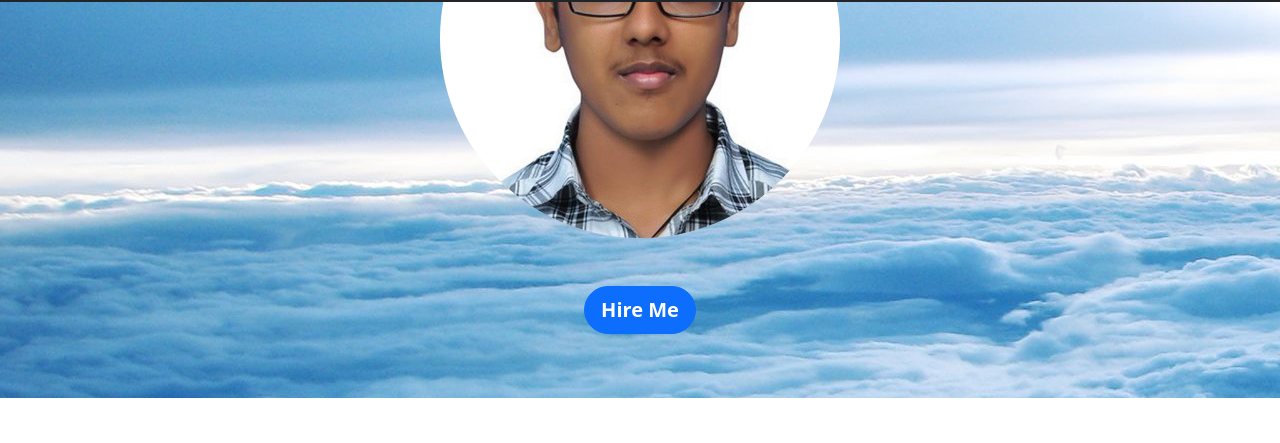
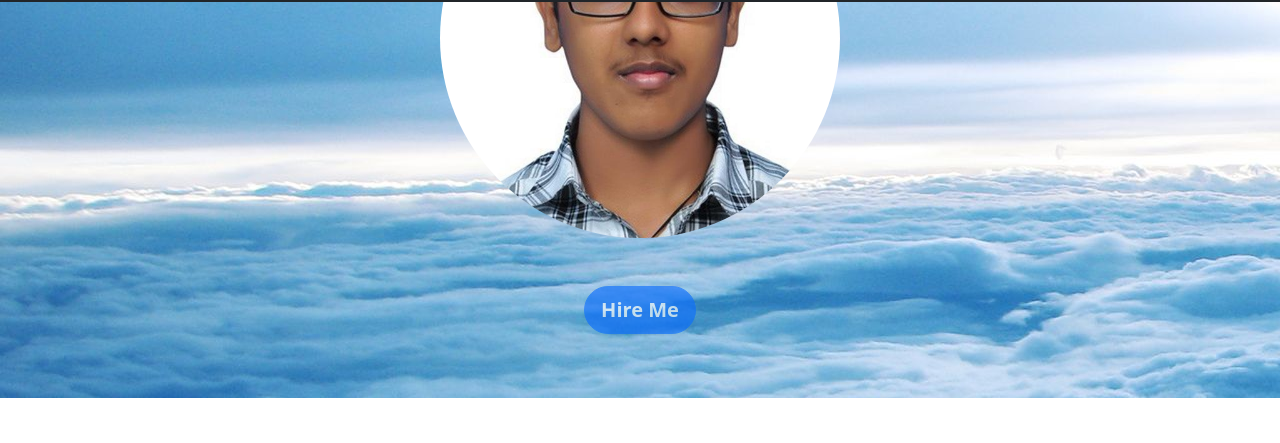
Before and after one commit to Takashi069/Personal-Website, a plain HTML site: page index.html in a window 1280 px wide. Shown: the part 354-797 px from the top of the page. Drawn offline with Linux system fonts and the light colour scheme; grey boxes are pictures that could not be loaded.

Commit message:
Disabled the Hire Me button
Wouldn't want to fool anyone :smile:

```diff
--- a/index.html
+++ b/index.html
@@ -62,7 +62,7 @@
         <h1 class="m-5">Akash Harikumar</h1>
         <img src="DP.jpg" class="rounded-circle " id="DP">
         <p class="lead">
-            <a href="./Form/forms.html" class="btn btn-lg btn-primary mt-5 fw-bold border-none rounded-pill ">Hire Me</a>
+            <a href="./Form/forms.html" class="btn btn-lg btn-primary mt-5 fw-bold border-none rounded-pill disabled">Hire Me</a>
         </p>
     </div>
 
```
